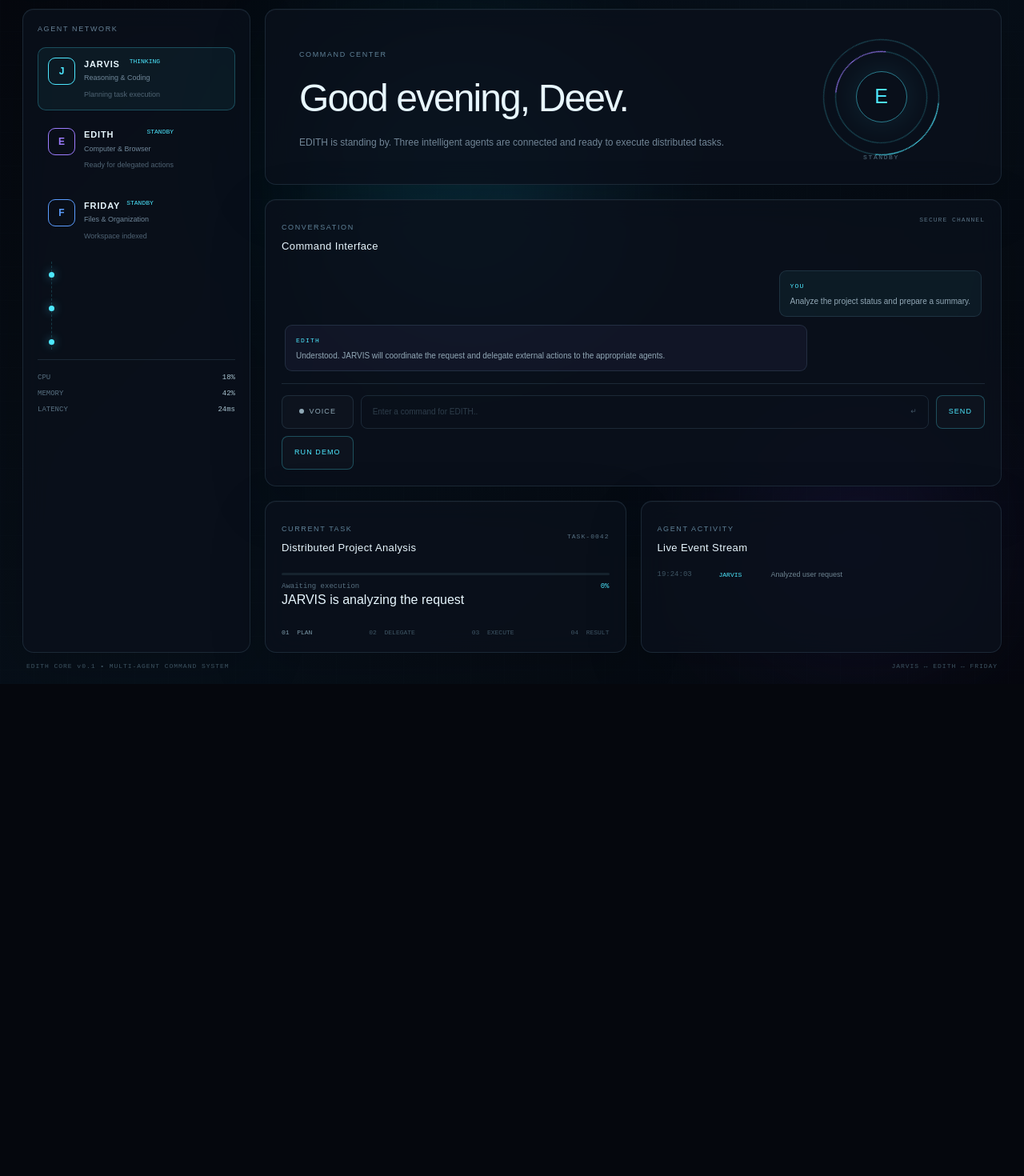
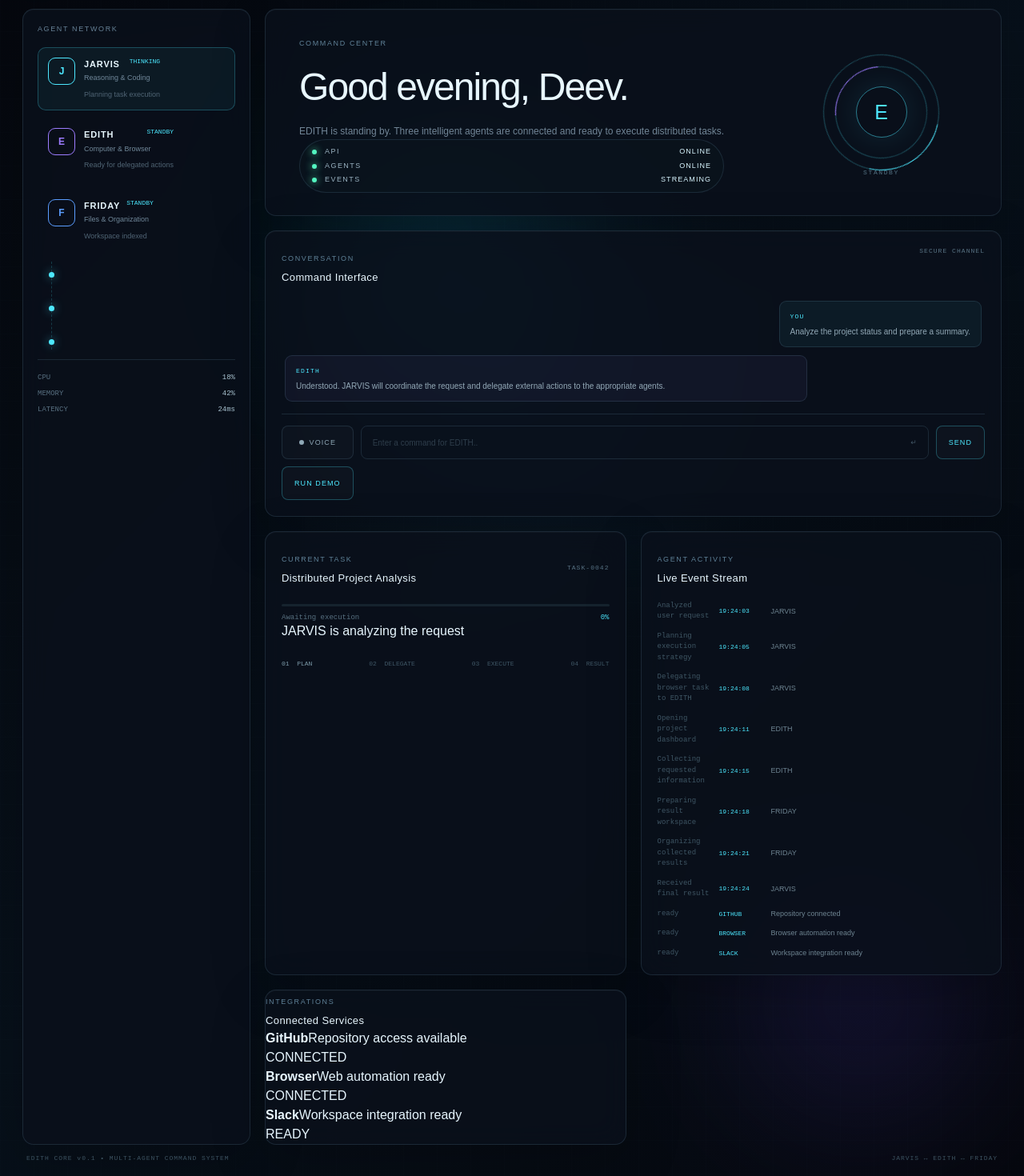
Before and after one commit to Prempujara/edith, a Next.js app in the folder apps/frontend/: page / in a window 1280 px wide. Shown: the part 87-1557 px from the top of the page at 80% size. Before the commit the page ends 942 px from the top, so only its background shows below. Built offline with nearby package versions, Linux system fonts and the light colour scheme; no server answers.

Commit message:
feat(frontend): complete EDITH HUD integration and polish

```diff
--- a/apps/frontend/app/components/ActivityStream.tsx
+++ b/apps/frontend/app/components/ActivityStream.tsx
@@ -1,12 +1,23 @@
 type ActivityStreamProps = {
-  progress: number;
   workflowActivities: (string | number)[][];
+  running: boolean;
 };
 
 export default function ActivityStream({
-  progress,
   workflowActivities,
+  running,
 }: ActivityStreamProps) {
+  const integrationActivities = [
+    ["GITHUB", "Repository connected", "ready"],
+    ["BROWSER", "Browser automation ready", "ready"],
+    ["SLACK", "Workspace integration ready", "ready"],
+  ];
+
+  const activities = [
+    ...workflowActivities,
+    ...integrationActivities,
+  ];
+
   return (
     <section className="panel activity-panel">
       <div className="section-heading compact">
@@ -17,19 +28,20 @@
       </div>
 
       <div className="activity-list">
-        {workflowActivities
-          .filter(([, , , requiredProgress]) => progress >= Number(requiredProgress))
-          .map(([time, agent, event]) => (
-            <div
-              className="activity"
-              key={`${time}-${agent}-${event}`}
-            >
-              <span className="activity-time">{time}</span>
-              <span className="activity-agent">{agent}</span>
-              <span>{event}</span>
-            </div>
-          ))}
+        {activities.map(([agent, event, time]) => (
+          <div className="activity" key={`${agent}-${event}-${time}`}>
+            <span className="activity-time">{time}</span>
+            <span className="activity-agent">{agent}</span>
+            <span>{event}</span>
+          </div>
+        ))}
       </div>
+
+      {!running && workflowActivities.length === 0 && (
+        <div className="activity-empty">
+          Waiting for agent activity...
+        </div>
+      )}
     </section>
   );
 }
--- a/apps/frontend/app/components/CommandCenter.tsx
+++ b/apps/frontend/app/components/CommandCenter.tsx
@@ -1,6 +1,12 @@
 type CommandCenterProps = {
   running: boolean;
 };
+
+const systemStatus = [
+  ["API", "ONLINE"],
+  ["AGENTS", "ONLINE"],
+  ["EVENTS", "STREAMING"],
+];
 
 export default function CommandCenter({ running }: CommandCenterProps) {
   return (
@@ -14,6 +20,16 @@
           EDITH is standing by. Three intelligent agents are connected
           and ready to execute distributed tasks.
         </p>
+
+        <div className="system-status">
+          {systemStatus.map(([label, status]) => (
+            <div className="system-status-item" key={label}>
+              <span className="status-dot" />
+              <span>{label}</span>
+              <strong>{status}</strong>
+            </div>
+          ))}
+        </div>
       </div>
 
       <div className={`core ${running ? "core-running" : ""}`}>
--- a/apps/frontend/app/components/Conversation.tsx
+++ b/apps/frontend/app/components/Conversation.tsx
@@ -62,7 +62,7 @@
   command: trimmedCommand,
 });
 
-      console.log("EDITH task created:", response.task.task_id);
+      console.log("EDITH task created:", response.task.id);
 
       onRunDemo();
     } catch (error) {
--- /dev/null
+++ b/apps/frontend/app/components/IntegrationsPanel.tsx
@@ -0,0 +1,51 @@
+type Integration = {
+  name: string;
+  status: "CONNECTED" | "READY";
+  detail: string;
+};
+
+const integrations: Integration[] = [
+  {
+    name: "GitHub",
+    status: "CONNECTED",
+    detail: "Repository access available",
+  },
+  {
+    name: "Browser",
+    status: "CONNECTED",
+    detail: "Web automation ready",
+  },
+  {
+    name: "Slack",
+    status: "READY",
+    detail: "Workspace integration ready",
+  },
+];
+
+export default function IntegrationsPanel() {
+  return (
+    <section className="panel integrations-panel">
+      <div className="section-heading compact">
+        <div>
+          <span className="eyebrow">INTEGRATIONS</span>
+          <h2>Connected Services</h2>
+        </div>
+      </div>
+
+      <div className="integration-list">
+        {integrations.map((integration) => (
+          <div className="integration-item" key={integration.name}>
+            <div className="integration-info">
+              <strong>{integration.name}</strong>
+              <span>{integration.detail}</span>
+            </div>
+
+            <span className={`integration-status ${integration.status.toLowerCase()}`}>
+              {integration.status}
+            </span>
+          </div>
+        ))}
+      </div>
+    </section>
+  );
+}
--- a/apps/frontend/app/globals.css
+++ b/apps/frontend/app/globals.css
@@ -134,7 +134,31 @@
   letter-spacing: 0.16em;
   color: #9ab3c2;
 }
+.system-status-item {
+  display: grid;
+  grid-template-columns: 8px 1fr auto;
+  align-items: center;
+  gap: 8px;
+  min-width: 120px;
+}
 
+.system-status-item + .system-status-item {
+  margin-top: 4px;
+}
+
+.system-status-item strong {
+  color: #d8f6ff;
+  font-weight: 500;
+  letter-spacing: 0.12em;
+}
+
+.status-dot {
+  width: 6px;
+  height: 6px;
+  border-radius: 50%;
+  background: #4fffc3;
+  box-shadow: 0 0 8px rgba(79, 255, 195, 0.8);
+}
 .status-dot {
   display: inline-block;
   width: 6px;
@@ -704,3 +728,49 @@
     display: none;
   }
 }
+@media (max-width: 900px) {
+  .dashboard {
+    grid-template-columns: 1fr;
+  }
+
+  .agent-panel {
+    position: static;
+  }
+
+  .hero {
+    grid-template-columns: 1fr;
+  }
+
+  .core {
+    margin: 24px auto 0;
+  }
+
+  .system-status {
+    width: 100%;
+  }
+
+  .system-status-item {
+    min-width: 0;
+  }
+}
+
+@media (max-width: 600px) {
+  .conversation-panel,
+  .hero,
+  .panel {
+    padding: 18px;
+  }
+
+  .command-row {
+    flex-direction: column;
+  }
+
+  .command-row input,
+  .command-row button {
+    width: 100%;
+  }
+
+  .system-status {
+    border-radius: 16px;
+  }
+}
--- a/apps/frontend/app/layout.tsx
+++ b/apps/frontend/app/layout.tsx
@@ -13,8 +13,8 @@
 });
 
 export const metadata: Metadata = {
-  title: "Create Next App",
-  description: "Generated by create next app",
+  title: "EDITH — Enhanced Distributed Intelligent Task Handler",
+  description: "Enhanced Distributed Intelligent Task Handler",
 };
 
 export default function RootLayout({
--- a/apps/frontend/app/page.tsx
+++ b/apps/frontend/app/page.tsx
@@ -1,11 +1,13 @@
 "use client";
 
 import { useEffect, useState } from "react";
+import { getTask } from "@/lib/api";
 import AgentNetwork from "./components/AgentNetwork";
 import CommandCenter from "./components/CommandCenter";
 import Conversation from "./components/Conversation";
 import CurrentTask from "./components/CurrentTask";
 import ActivityStream from "./components/ActivityStream";
+import IntegrationsPanel from "./components/IntegrationsPanel";
 
 type Agent = {
   name: string;
@@ -145,9 +147,10 @@
             />
 
             <ActivityStream
-              progress={progress}
-              workflowActivities={workflowActivities}
-            />
+  workflowActivities={workflowActivities}
+  running={running}
+/>
+            <IntegrationsPanel />
           </div>
         </section>
       </section>
```
